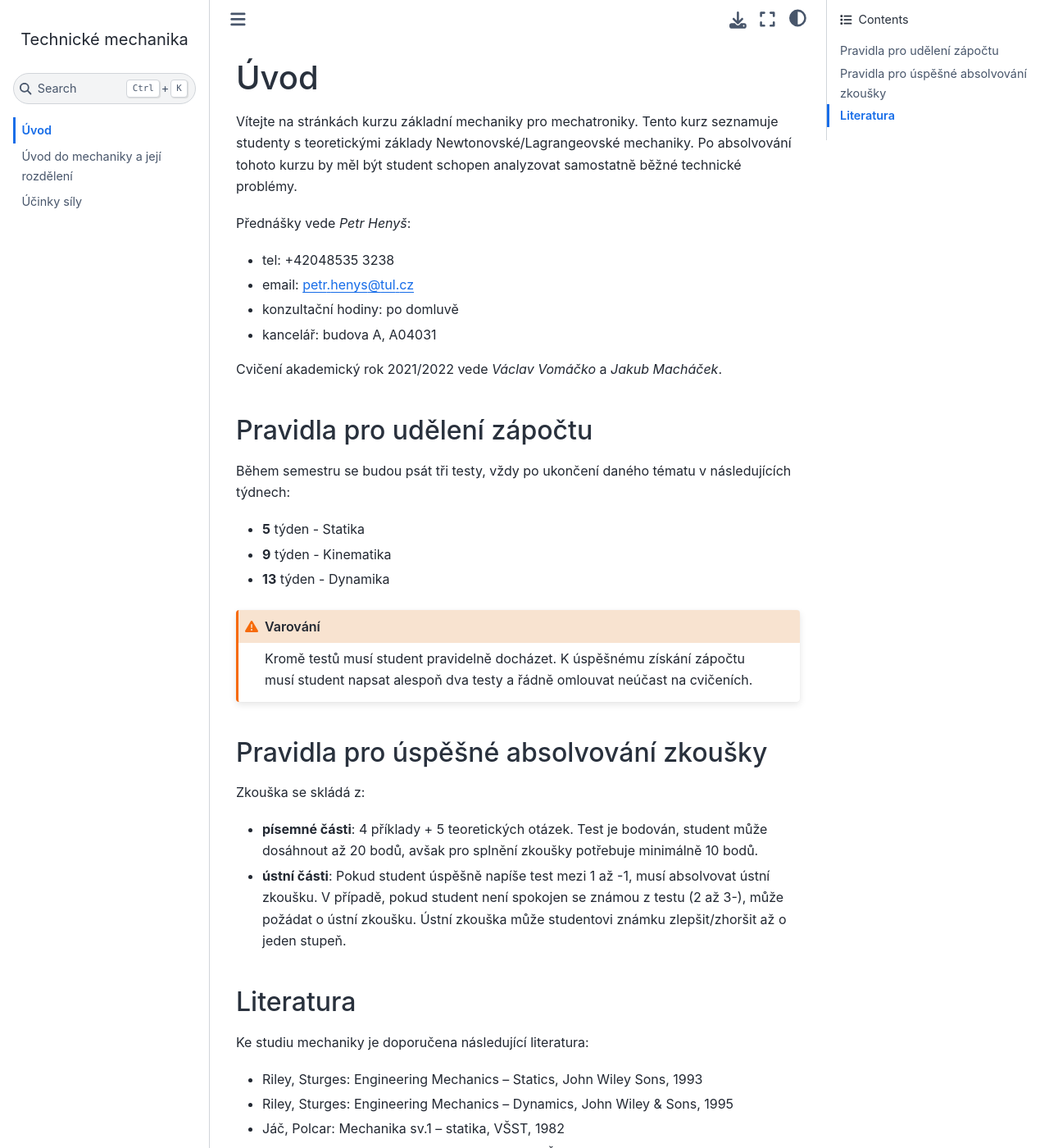
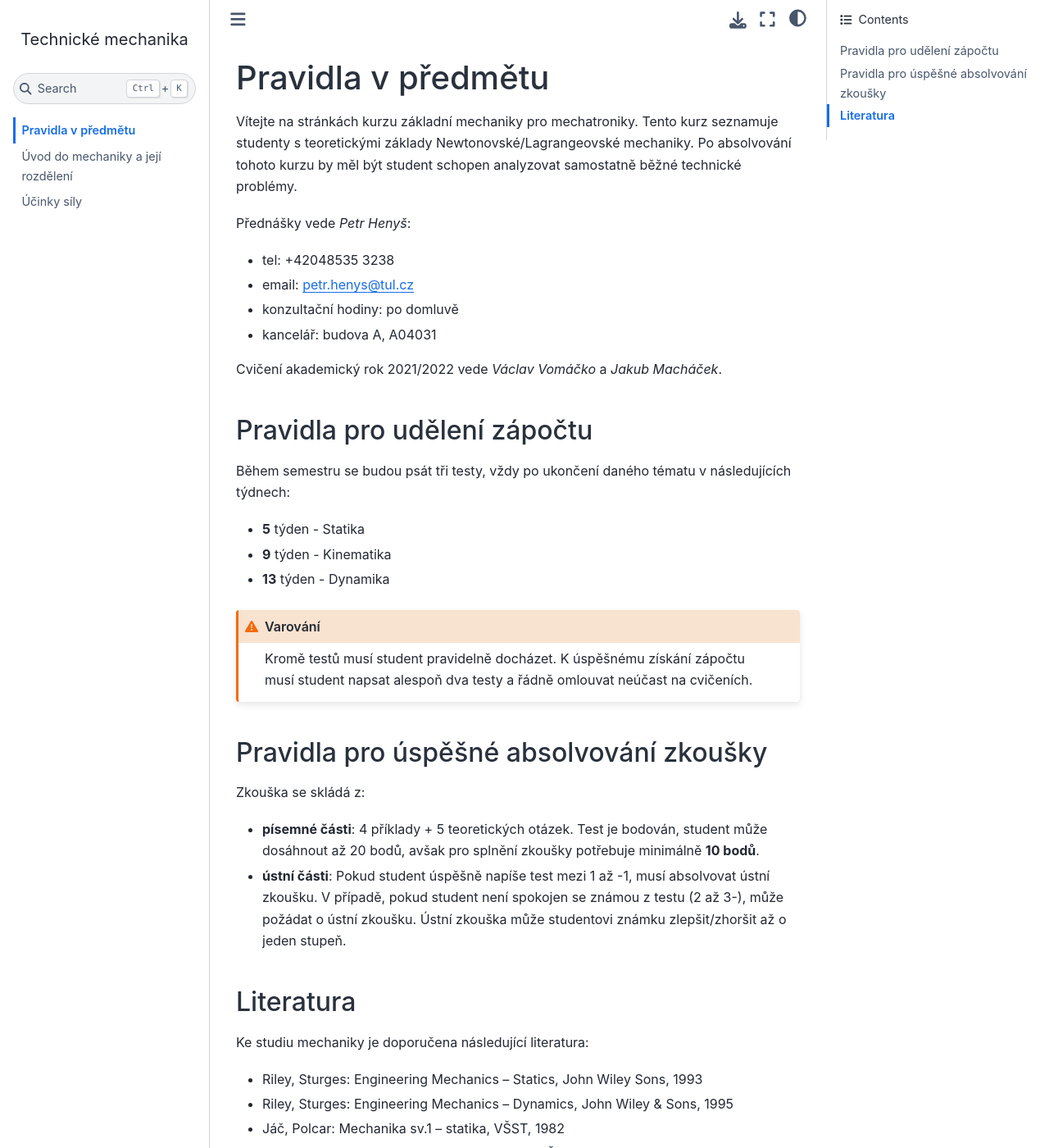
Before and after one commit to petr-henys/TME, a Jupyter Book: the page built from uvod.md, in a window 1280 px wide and 1400 px high. Shown: the whole window at 82% size. Built offline with Jupyter Book 1.0.4 settings and Sphinx 7.4.7 and the Sphinx Book theme 1.1.4, drawn with Linux system fonts in a browser that asks for light colours.

```diff
--- a/uvod.md
+++ b/uvod.md
@@ -1,4 +1,4 @@
-# Úvod
+# Pravidla v předmětu
 Vítejte na stránkách kurzu základní mechaniky pro mechatroniky. Tento kurz seznamuje studenty s teoretickými základy Newtonovské/Lagrangeovské mechaniky. Po absolvování tohoto kurzu by měl být student schopen analyzovat samostatně běžné technické problémy.
 
 Přednášky vede *Petr Henyš*:
@@ -23,7 +23,7 @@ Kromě testů musí student pravidelně docházet. K úspěšnému získání z
 
 ## Pravidla pro úspěšné absolvování zkoušky
 Zkouška se skládá z:
-- **písemné části**: 4 příklady + 5 teoretických otázek. Test je bodován, student může dosáhnout až 20 bodů, avšak pro splnění zkoušky potřebuje minimálně 10 bodů.
+- **písemné části**: 4 příklady + 5 teoretických otázek. Test je bodován, student může dosáhnout až 20 bodů, avšak pro splnění zkoušky potřebuje minimálně **10 bodů**.
 - **ústní části**: Pokud student úspěšně napíše test mezi 1 až -1, musí absolvovat ústní zkoušku. V případě, pokud student není spokojen se známou z testu (2 až 3-), může požádat o ústní zkoušku. Ústní zkouška může studentovi známku zlepšit/zhoršit až o jeden stupeň.
 
 ## Literatura
```
Also changed, not shown: uvod_do_mechaniky.md (+8 -6 lines).
